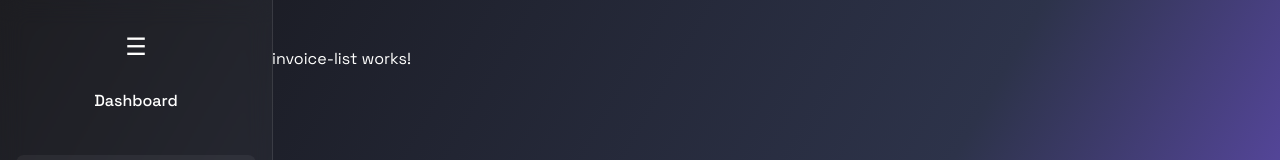
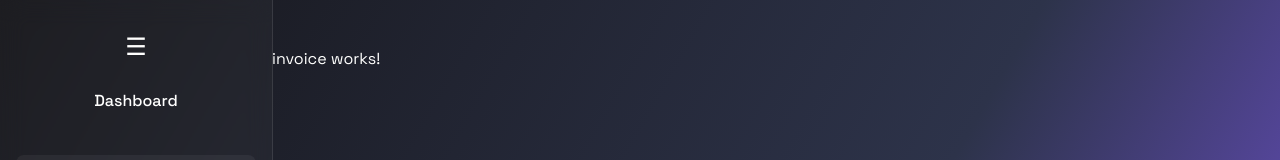
Before and after one commit to M1roel/Peytor, an Angular app: page /app/invoices/list in a window 1280 px wide. Shown: the top 160 px of the page. Built offline with nearby package versions, Linux system fonts and the light colour scheme.

Commit message:
feat: Styling für Invvoice Component

```diff
--- a/src/app/features/invoices/invoices.component.html
+++ b/src/app/features/invoices/invoices.component.html
@@ -1 +1 @@
-<p>invoice-list works!</p>
+<p>invoice works!</p>
```
